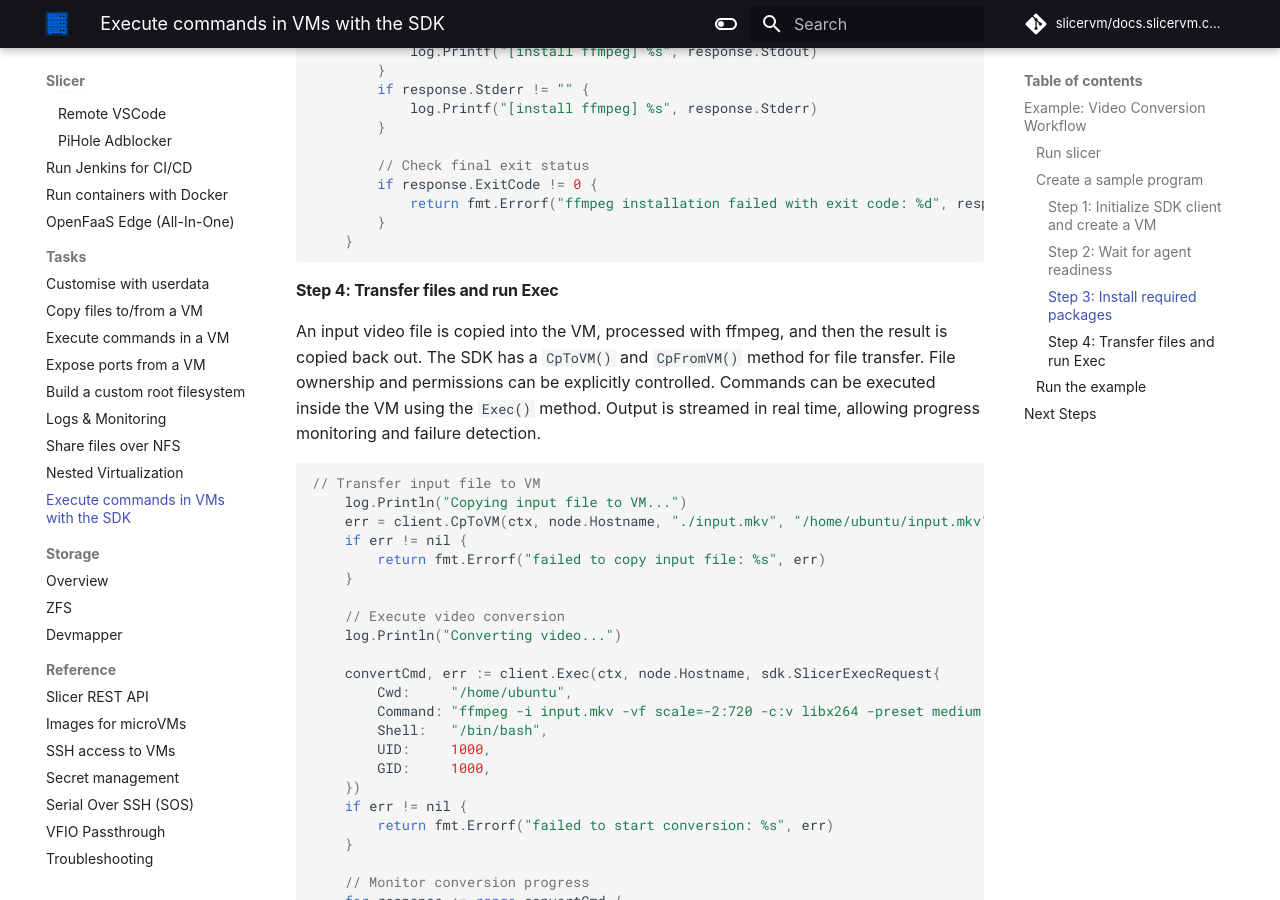
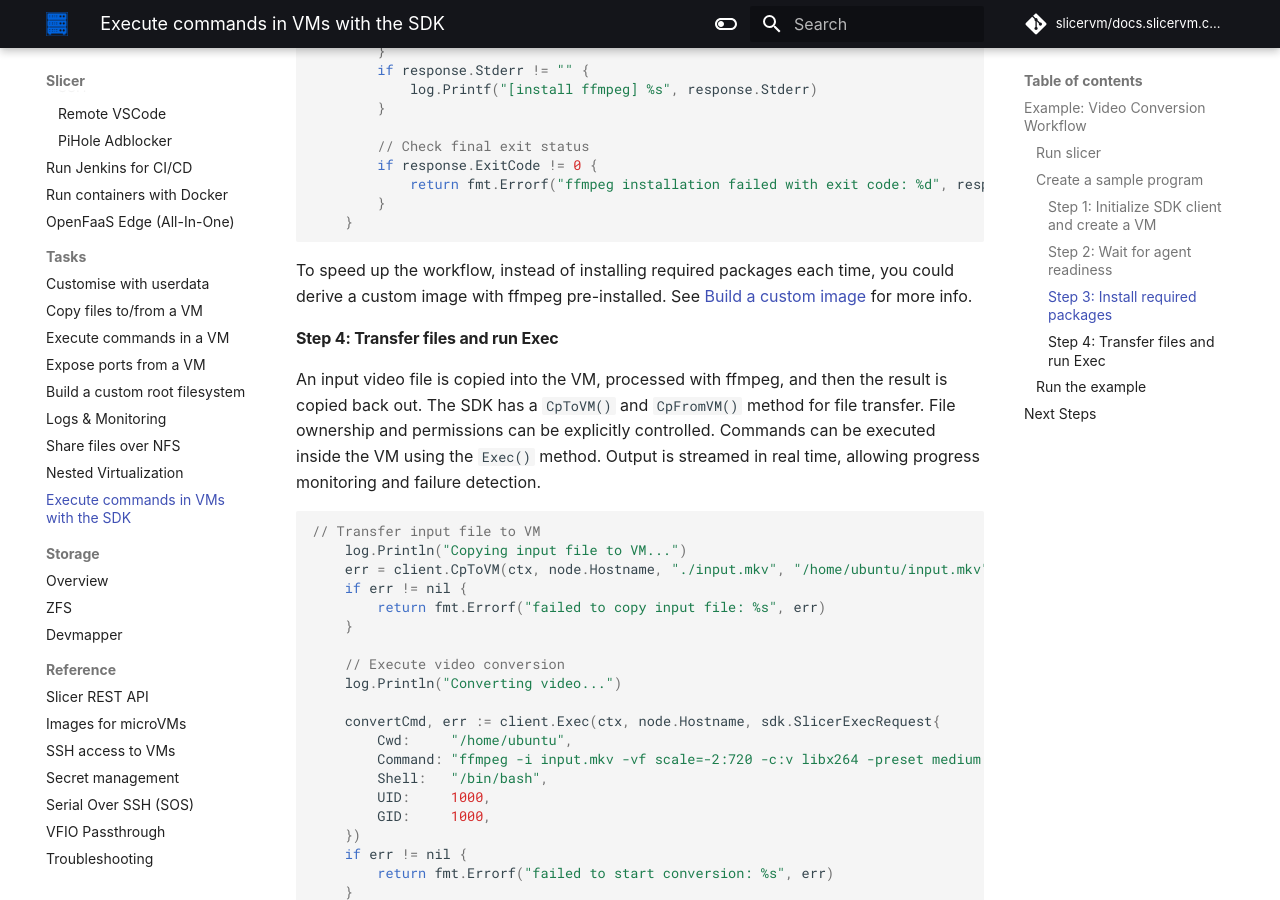
Before and after one commit to slicervm/docs.slicervm.com, an MkDocs documentation site: the page built from docs/tasks/execute-commands-with-sdk.md, in a window 1280 px wide and 900 px high, scrolled down 3481 px. Built offline with MkDocs 1.6.1 and Material for MkDocs 9.7.7, drawn with Linux system fonts in a browser that asks for light colours; some web fonts are replaced; comment, search, counter and statistics services are not loaded; some of the changed lines change nothing that is shown; some of the changed text lies outside the part shown.

Commit message:
Fix sdk example and add note on custom images
Signed-off-by: Han Verstraete (OpenFaaS Ltd) <han@openfaas.com>

````diff
--- a/docs/tasks/execute-commands-with-sdk.md
+++ b/docs/tasks/execute-commands-with-sdk.md
@@ -80,7 +80,6 @@
 	createReq := sdk.SlicerCreateNodeRequest{
 		RamGB:    8, // 8GB RAM
 		CPUs:     4, // 4 CPU cores for video processing
-		Userdata: "apt update && apt install -y ffmpeg",
 	}
 
 	// Create VM in the 'sdk' host group
@@ -164,6 +163,8 @@
 		}
 	}
 ```
+
+To speed up the workflow, instead of installing required packages each time, you could derive a custom image with ffmpeg pre-installed. See [Build a custom image](/tasks/custom-image/) for more info.
 
 #### Step 4: Transfer files and run Exec
 
@@ -296,7 +297,6 @@
 	createReq := sdk.SlicerCreateNodeRequest{
 		RamGB:    8, // 8GB RAM
 		CPUs:     4, // 4 CPU cores for video processing
-		Userdata: "apt update && apt install -y ffmpeg",
 	}
 
 	// Create VM in the 'sdk' host group
````
